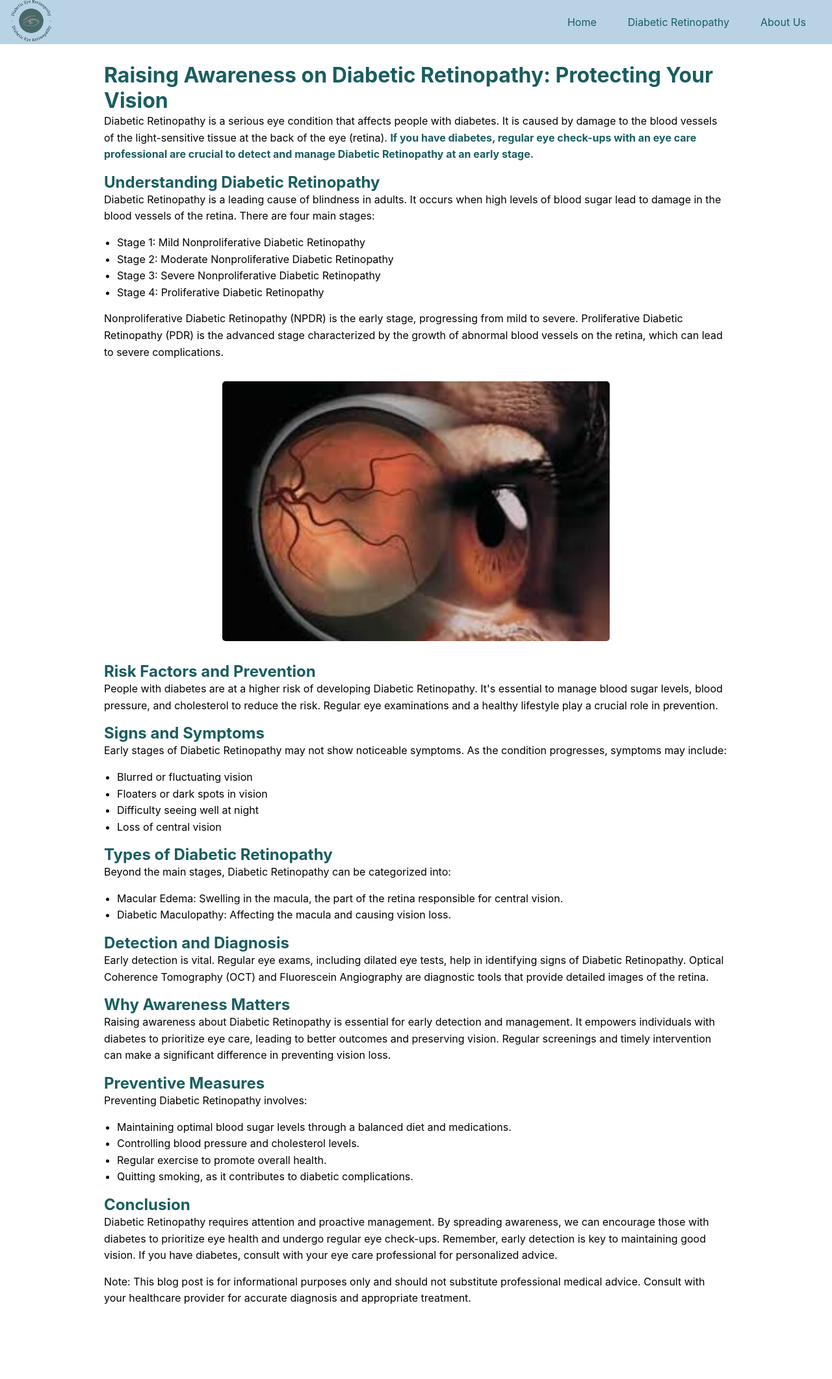
After one commit to Yash5ingh/diabeticRetinopathy, a PHP site: page /dr in a window 1280 px wide. The commit adds this page. Shown: the whole page at 65% size. Run offline with PHP 8.4, Linux system fonts and the light colour scheme.

Commit message:
changing to dr

```diff
--- a/as.css
+++ b/dr.css
@@ -31,11 +31,11 @@ h1, h2 {
 
 .awareness-image {
     text-align: center;
-    margin-bottom: 20px;
+    height: 50vh;
+    margin: 2rem;
 }
 
 .awareness-img {
-    max-width: 100%;
-    height: auto;
+    height: 100%;
     border-radius: 5px;
 }
--- /dev/null
+++ b/dr.php
@@ -0,0 +1,88 @@
+<!DOCTYPE html>
+<html lang="en">
+<head>
+    <meta charset="UTF-8">
+    <meta name="viewport" content="width=device-width, initial-scale=1.0">
+    <link rel="shortcut icon" href="assets/logos/drLogo.png" type="image/x-icon">
+    <link rel="stylesheet" href="dr.css">
+    <title>Diabetic Retinopathy Awareness</title>
+</head>
+<body>
+
+    <?php include "nav.html"; ?>
+
+    <div id='awareness-wrapper'>
+
+        <h1 id='awareness-title'>Raising Awareness on Diabetic Retinopathy: Protecting Your Vision</h1>
+        <p class='awareness-para'>Diabetic Retinopathy is a serious eye condition that affects people with diabetes. It is caused by damage to the blood vessels of the light-sensitive tissue at the back of the eye (retina). <b class='awareness-consult'>If you have diabetes, regular eye check-ups with an eye care professional are crucial to detect and manage Diabetic Retinopathy at an early stage.</b></p>
+
+        <h2 id='awareness-subtitle'>Understanding Diabetic Retinopathy</h2>
+
+        <p class='awareness-para'>Diabetic Retinopathy is a leading cause of blindness in adults. It occurs when high levels of blood sugar lead to damage in the blood vessels of the retina. There are four main stages:</p>
+
+        <ol class='awareness-para'>
+            <li>Stage 1: Mild Nonproliferative Diabetic Retinopathy</li>
+            <li>Stage 2: Moderate Nonproliferative Diabetic Retinopathy</li>
+            <li>Stage 3: Severe Nonproliferative Diabetic Retinopathy</li>
+            <li>Stage 4: Proliferative Diabetic Retinopathy</li>
+        </ol>
+
+        <p class='awareness-para'>Nonproliferative Diabetic Retinopathy (NPDR) is the early stage, progressing from mild to severe. Proliferative Diabetic Retinopathy (PDR) is the advanced stage characterized by the growth of abnormal blood vessels on the retina, which can lead to severe complications.</p>
+
+        <div class='awareness-image'>
+            <img class='awareness-img' src='assets\disease image\Diabetic Retinopathy.jpg' alt='Diabetic Retinopathy Awareness'>
+        </div>
+
+        <h2 id='awareness-subtitle'>Risk Factors and Prevention</h2>
+
+        <p class='awareness-para'>People with diabetes are at a higher risk of developing Diabetic Retinopathy. It's essential to manage blood sugar levels, blood pressure, and cholesterol to reduce the risk. Regular eye examinations and a healthy lifestyle play a crucial role in prevention.</p>
+
+        <h2 id='awareness-subtitle'>Signs and Symptoms</h2>
+
+        <p class='awareness-para'>Early stages of Diabetic Retinopathy may not show noticeable symptoms. As the condition progresses, symptoms may include:</p>
+
+        <ul class='awareness-para'>
+            <li>Blurred or fluctuating vision</li>
+            <li>Floaters or dark spots in vision</li>
+            <li>Difficulty seeing well at night</li>
+            <li>Loss of central vision</li>
+        </ul>
+
+        <h2 id='awareness-subtitle'>Types of Diabetic Retinopathy</h2>
+
+        <p class='awareness-para'>Beyond the main stages, Diabetic Retinopathy can be categorized into:</p>
+
+        <ul class='awareness-para'>
+            <li>Macular Edema: Swelling in the macula, the part of the retina responsible for central vision.</li>
+            <li>Diabetic Maculopathy: Affecting the macula and causing vision loss.</li>
+        </ul>
+
+        <h2 id='awareness-subtitle'>Detection and Diagnosis</h2>
+
+        <p class='awareness-para'>Early detection is vital. Regular eye exams, including dilated eye tests, help in identifying signs of Diabetic Retinopathy. Optical Coherence Tomography (OCT) and Fluorescein Angiography are diagnostic tools that provide detailed images of the retina.</p>
+
+        <h2 id='awareness-subtitle'>Why Awareness Matters</h2>
+
+        <p class='awareness-para'>Raising awareness about Diabetic Retinopathy is essential for early detection and management. It empowers individuals with diabetes to prioritize eye care, leading to better outcomes and preserving vision. Regular screenings and timely intervention can make a significant difference in preventing vision loss.</p>
+
+        <h2 id='awareness-subtitle'>Preventive Measures</h2>
+
+        <p class='awareness-para'>Preventing Diabetic Retinopathy involves:</p>
+
+        <ul class='awareness-para'>
+            <li>Maintaining optimal blood sugar levels through a balanced diet and medications.</li>
+            <li>Controlling blood pressure and cholesterol levels.</li>
+            <li>Regular exercise to promote overall health.</li>
+            <li>Quitting smoking, as it contributes to diabetic complications.</li>
+        </ul>
+
+        <h2 id='awareness-subtitle'>Conclusion</h2>
+
+        <p class='awareness-para'>Diabetic Retinopathy requires attention and proactive management. By spreading awareness, we can encourage those with diabetes to prioritize eye health and undergo regular eye check-ups. Remember, early detection is key to maintaining good vision. If you have diabetes, consult with your eye care professional for personalized advice.</p>
+
+        <p class='awareness-para'>Note: This blog post is for informational purposes only and should not substitute professional medical advice. Consult with your healthcare provider for accurate diagnosis and appropriate treatment.</p>
+
+    </div>
+
+</body>
+</html>
--- a/nav.html
+++ b/nav.html
@@ -50,10 +50,10 @@ nav li:hover{
 </head>
 <body>
     <nav>
-        <a href="index"><img src="assets/logos/logo blue.png" alt="AS Awareness"></a>
+        <a href="./"><img src="assets/logos/drLogo.png" alt="AS Awareness"></a>
         <ul>
-            <a href="index"><li>Home</li></a>
-            <a href="as"><li>Ankylosing spondylitis</li></a>
+            <a href="./"><li>Home</li></a>
+            <a href="dr"><li>Diabetic Retinopathy</li></a>
             <a href=""><li>About Us</li></a>
         </ul>
     </nav>
```
Also changed, not shown: as.php (deleted, +0 -54 lines), index.php (+3 -57 lines), assets/disease image/Ankylosing Spondylitis.jpg (deleted), assets/disease image/Diabetic Retinopathy.jpg (added), assets/disease image/SI joint dysfunction.jpg (deleted), assets/logos/drLogo.png (added), assets/logos/logo blue.png (deleted), assets/logos/logo grad.png (deleted), assets/logos/logo white.png (deleted).
